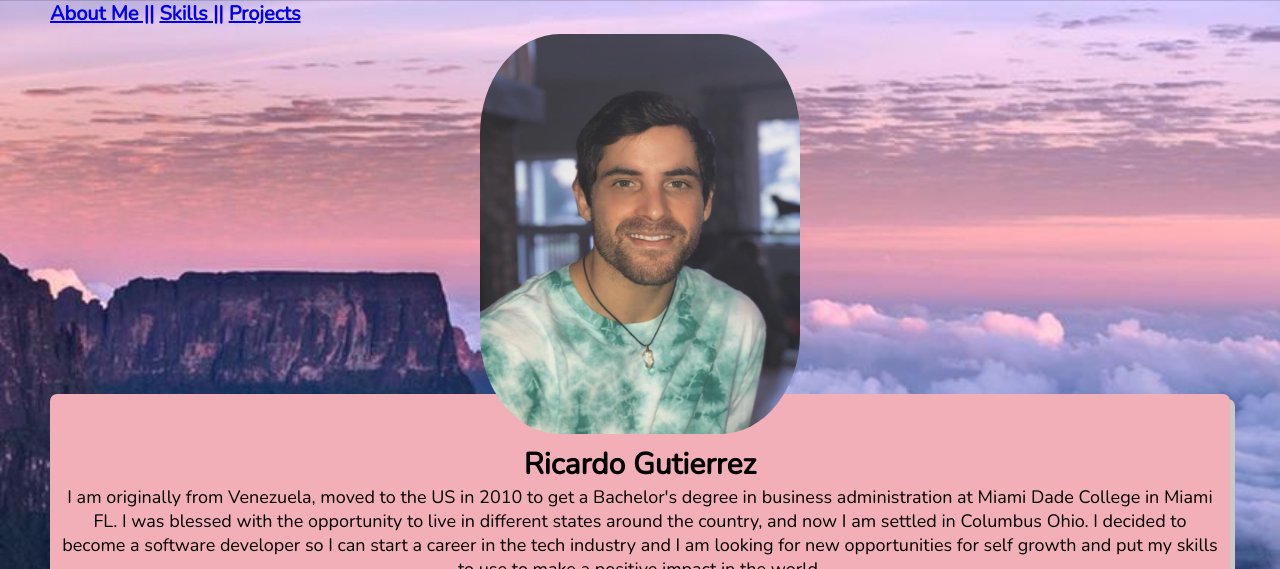
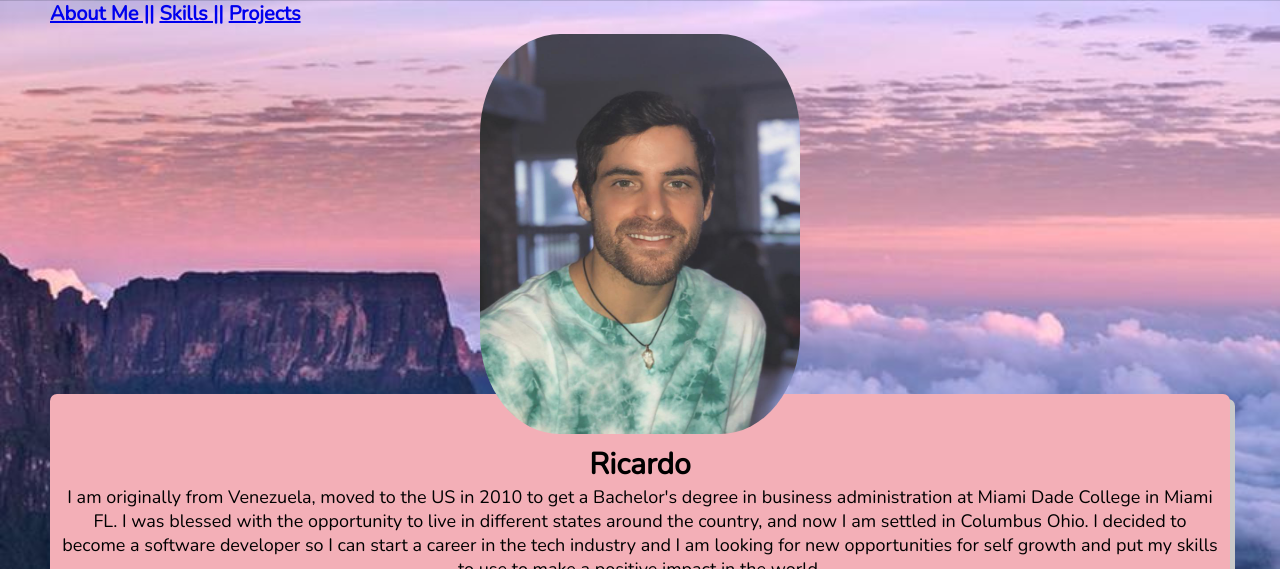
Before and after one commit to RicardoGutierrez1990/RicardoGutierrez1990.github.io, a plain HTML site: page index.html in a window 1280 px wide. Shown: the top 569 px of the page. Drawn offline with nearby package versions, Linux system fonts and the light colour scheme.

Commit message:
Change of name

```diff
--- a/index.html
+++ b/index.html
@@ -36,7 +36,7 @@
 			</div>
 
 			<section id="about">
-				<h2>Ricardo Gutierrez</h2>
+				<h2>Ricardo</h2>
 				<p>I am originally from Venezuela, moved to the US in 2010 to get a Bachelor's degree in business administration at Miami Dade College in Miami FL.
 					I was blessed with the opportunity to live in different states around the country, and now I am settled in Columbus Ohio.
 					I decided to become a software developer so I can start a career in the tech industry and I am looking for new opportunities for self growth and put my skills to use to make a positive impact in the world. </p>
```
